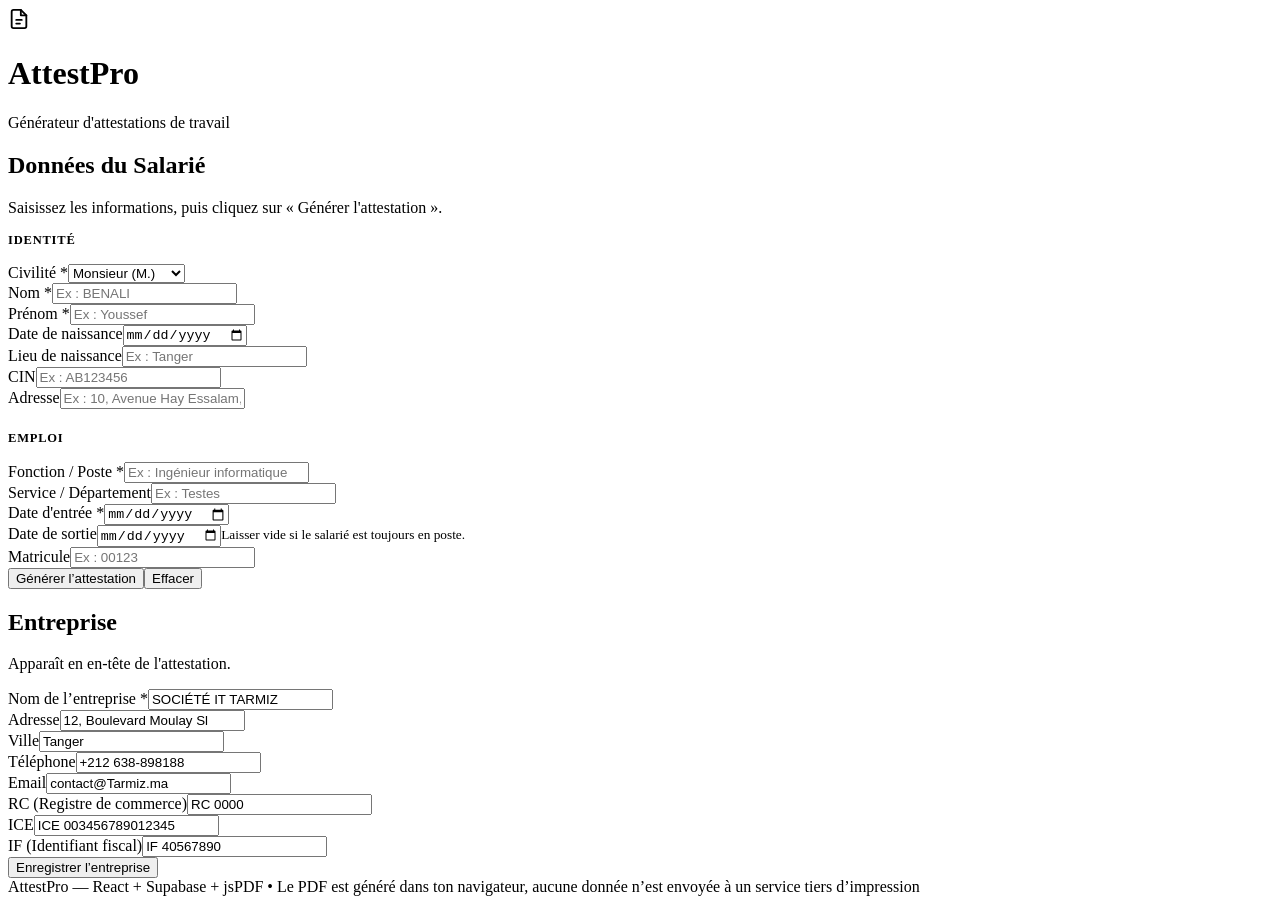
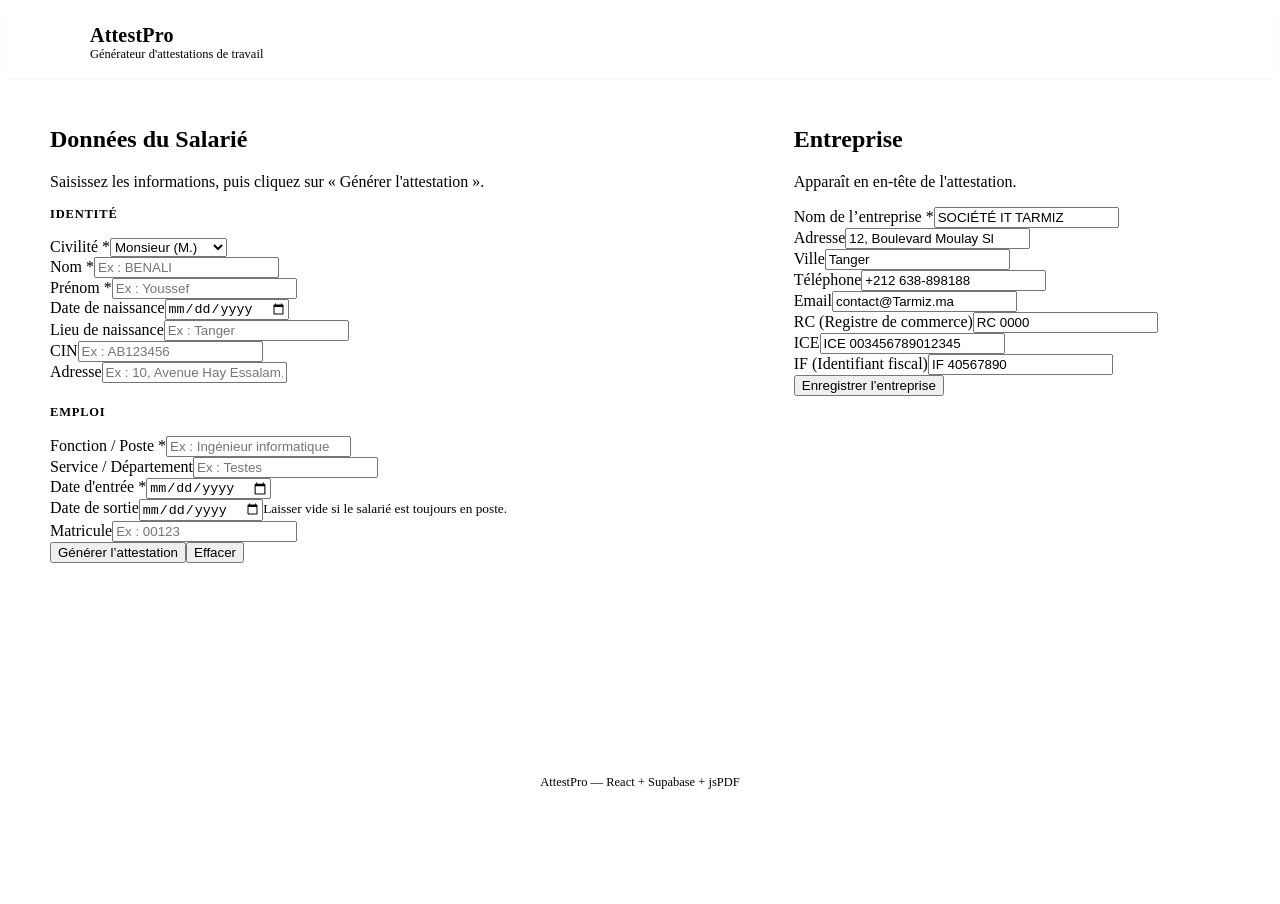
Before and after one commit to Hichaminventor10/Attestation_generator, a React (Vite) app: page / in a window 1280 px wide. After the commit the page ends 816 px from the top, so only its background shows below. Built offline with nearby package versions, Linux system fonts and the light colour scheme.

Commit message:
Update the header

```diff
--- a/src/App.jsx
+++ b/src/App.jsx
@@ -2,7 +2,7 @@ import { useState } from 'react';
 import AttestationForm from './components/AttestationForm';
 import CompanySettings from './components/CompanySettings';
 import { DEFAULT_COMPANY } from './lib/defaultCompany';
-
+import './App.css';
 
 export default function App() {
    const [company, setCompany] = useState(DEFAULT_COMPANY);
@@ -18,12 +18,8 @@ export default function App() {
       <header className="topbar">
         <div className="brand">
           <div className="brand-icon" aria-hidden="true">
-           <svg width="22" height="22" viewBox="0 0 24 24" fill="none" stroke="currentColor" strokeWidth="2" strokeLinecap="round" strokeLinejoin="round">
-              <path d="M14 2H6a2 2 0 0 0-2 2v16a2 2 0 0 0 2 2h12a2 2 0 0 0 2-2V8z" />
-              <polyline points="14 2 14 8 20 8" />
-              <line x1="9" y1="13" x2="15" y2="13" />
-              <line x1="9" y1="17" x2="13" y2="17" />
-            </svg>
+            <svg xmlns="http://www.w3.org/2000/svg" width="43" height="30" viewBox="0 0 24 24" fill="none" stroke="currentColor" stroke-width="2" stroke-linecap="round" stroke-linejoin="round" class="lucide lucide-clipboard-plus"><rect width="8" height="4" x="8" y="2" rx="1" ry="1"></rect><path d="M16 4h2a2 2 0 0 1 2 2v14a2 2 0 0 1-2 2H6a2 2 0 0 1-2-2V6a2 2 0 0 1 2-2h2"></path><path d="M9 14h6"></path><path d="M12 17v-6"></path></svg>
+
           </div>
 
           <div>
@@ -52,8 +48,7 @@ export default function App() {
 
       {/* ---------- Footer ---------- */}
       <footer className="footer">
-        AttestPro — React + Supabase + jsPDF • Le PDF est généré dans ton navigateur, aucune
-        donnée n’est envoyée à un service tiers d’impression
+        AttestPro — React + Supabase + jsPDF
       </footer>
 
     </div>
```
